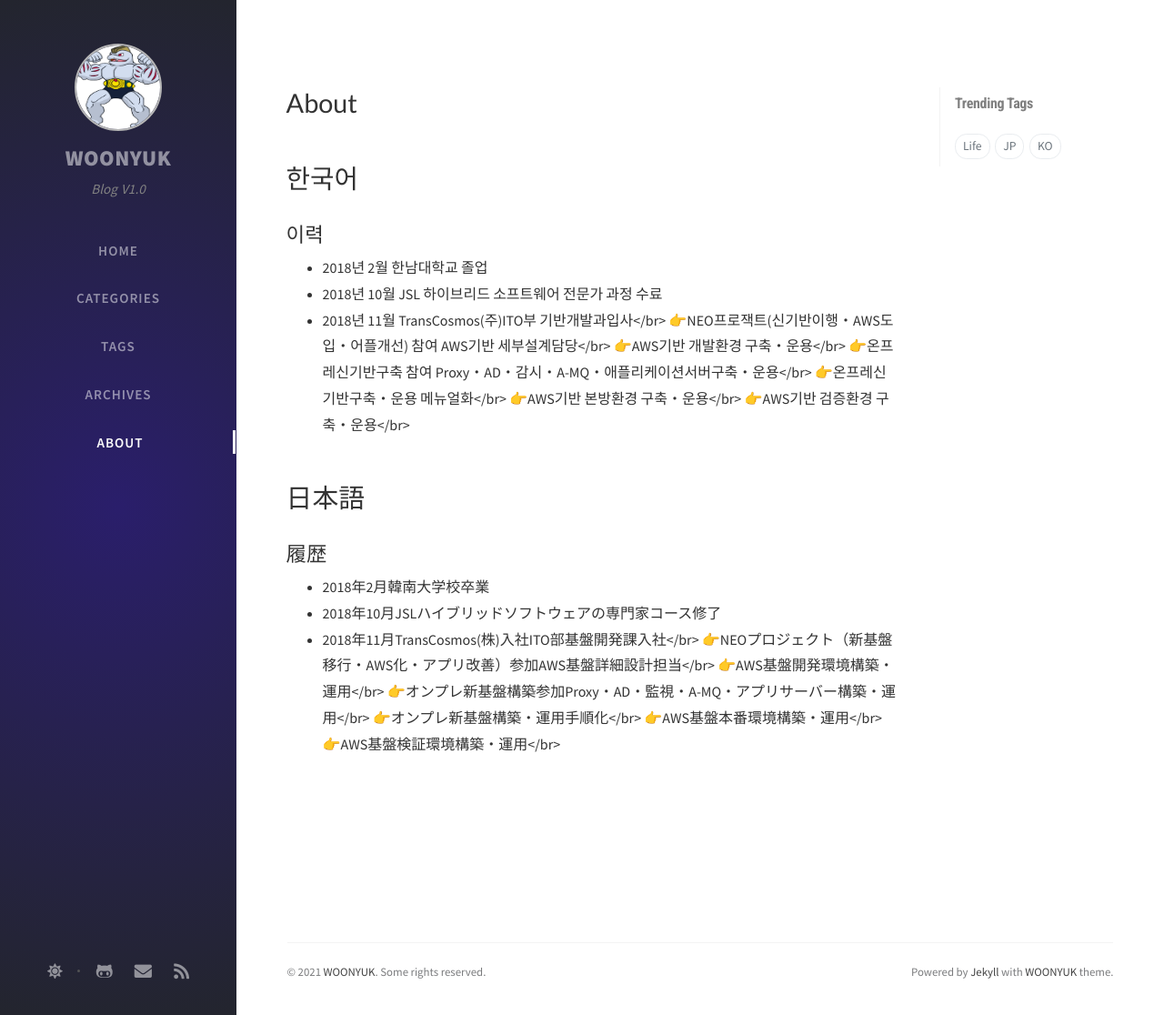
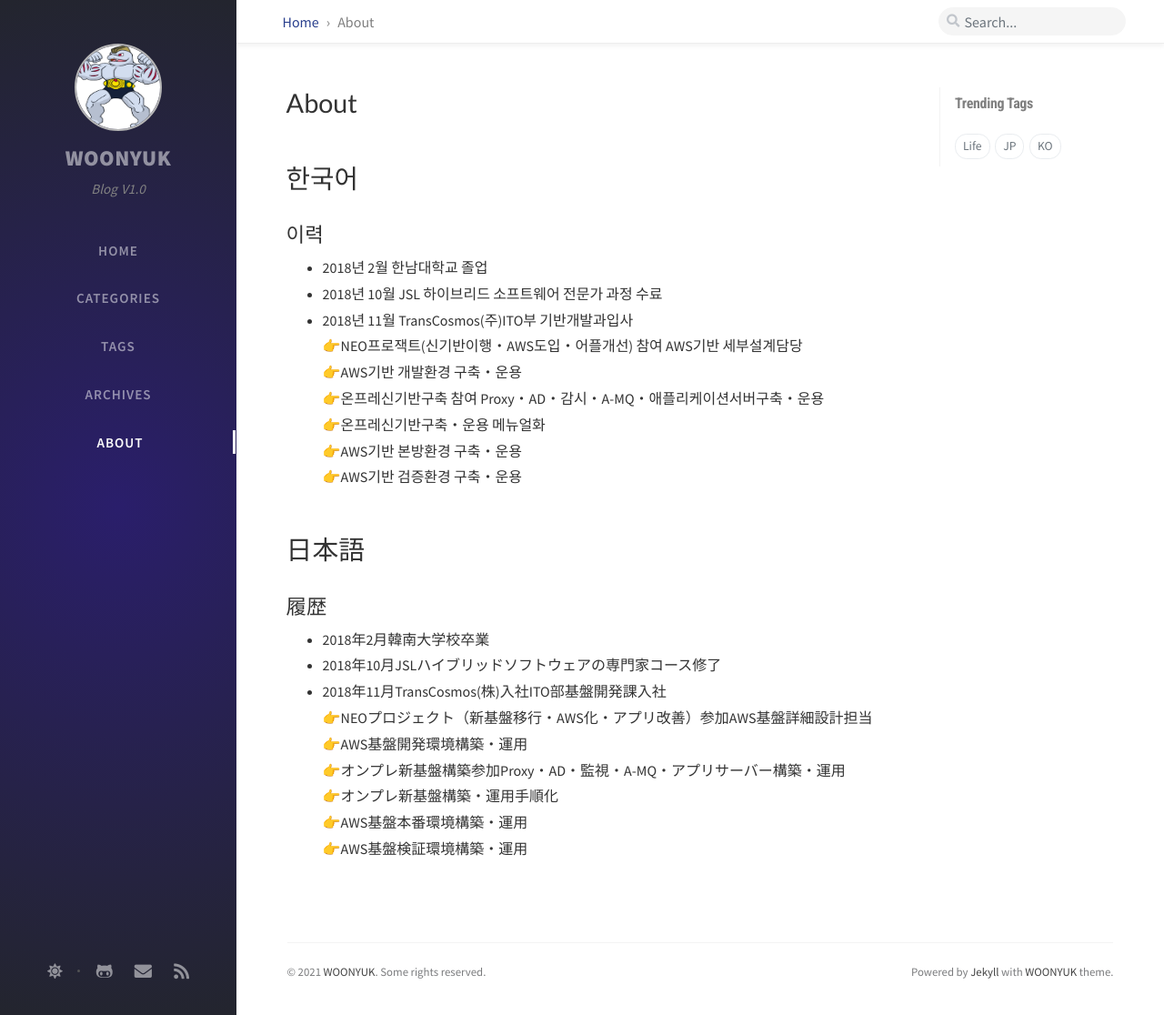
Before and after one commit to WOONYUK/WOONYUK.github.io, a Jekyll site: the page built from _tabs/about.md, in a window 1280 px wide and 1116 px high. Shown: the whole window at 91% size. Built offline with Jekyll 4.4.1, drawn with Linux system fonts in a browser that asks for light colours; nearby versions of some CDN libraries; comment, search, counter and statistics services are not loaded.

Commit message:
Update about.md

```diff
--- a/_tabs/about.md
+++ b/_tabs/about.md
@@ -10,22 +10,22 @@
 ## 이력
 - 2018년 2월 한남대학교 졸업
 - 2018년 10월 JSL 하이브리드 소프트웨어 전문가 과정 수료
-- 2018년 11월 TransCosmos(주)ITO부 기반개발과입사</br>
-	👉NEO프로잭트(신기반이행・AWS도입・어플개선) 참여 AWS기반 세부설계담당</br>
-	👉AWS기반 개발환경 구축・운용</br>
-	👉온프레신기반구축 참여 Proxy・AD・감시・A-MQ・애플리케이션서버구축・운용</br>
-	👉온프레신기반구축・운용 메뉴얼화</br>
-	👉AWS기반 본방환경 구축・운용</br>
-	👉AWS기반 검증환경 구축・운용</br>
+- 2018년 11월 TransCosmos(주)ITO부 기반개발과입사<br>
+	👉NEO프로잭트(신기반이행・AWS도입・어플개선) 참여 AWS기반 세부설계담당<br>
+	👉AWS기반 개발환경 구축・운용<br>
+	👉온프레신기반구축 참여 Proxy・AD・감시・A-MQ・애플리케이션서버구축・운용<br>
+	👉온프레신기반구축・운용 메뉴얼화<br>
+	👉AWS기반 본방환경 구축・운용<br>
+	👉AWS기반 검증환경 구축・운용<br>
 
 # 日本語
 ## 履歴
  -  2018年2月韓南大学校卒業
  -  2018年10月JSLハイブリッドソフトウェアの専門家コース修了
- -  2018年11月TransCosmos(株)入社ITO部基盤開発課入社</br>
-	👉NEOプロジェクト（新基盤移行・AWS化・アプリ改善）参加AWS基盤詳細設計担当</br>
-	👉AWS基盤開発環境構築・運用</br>
-	👉オンプレ新基盤構築参加Proxy・AD・監視・A-MQ・アプリサーバー構築・運用</br>
-	👉オンプレ新基盤構築・運用手順化</br>
-	👉AWS基盤本番環境構築・運用</br>
-	👉AWS基盤検証環境構築・運用</br>
+ -  2018年11月TransCosmos(株)入社ITO部基盤開発課入社<br>
+	👉NEOプロジェクト（新基盤移行・AWS化・アプリ改善）参加AWS基盤詳細設計担当<br>
+	👉AWS基盤開発環境構築・運用<br>
+	👉オンプレ新基盤構築参加Proxy・AD・監視・A-MQ・アプリサーバー構築・運用<br>
+	👉オンプレ新基盤構築・運用手順化<br>
+	👉AWS基盤本番環境構築・運用<br>
+	👉AWS基盤検証環境構築・運用<br>
```
